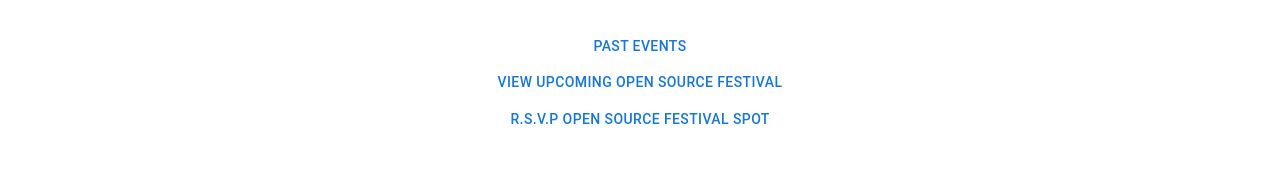
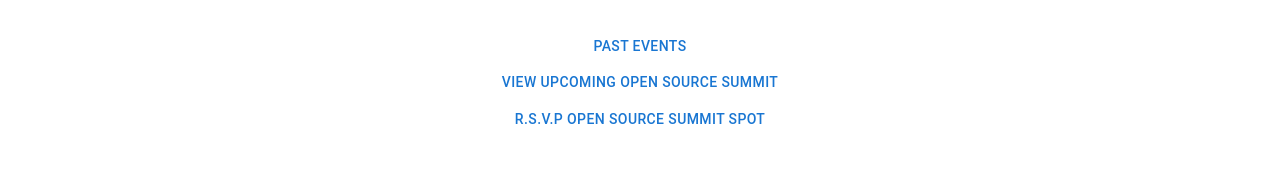
Before and after one commit to oscakampala/oscakampala.github.io, a Next.js app: page / in a window 1280 px wide. Shown: the part 409-579 px from the top of the page. Built offline with nearby package versions, Linux system fonts and the light colour scheme.

Commit message:
Name change from festival to summit

```diff
--- a/pages/festival.js
+++ b/pages/festival.js
@@ -9,7 +9,7 @@ export default function Festival() {
 
             <Container>
                 <h1>
-                    THE OPEN SOURCE FESTIVAL 2022, KAMPALA EDITION
+                    THE OPEN SOURCE SUMMIT KAMPALA EDITION
                 </h1>
 
                 <h3>
--- a/pages/index.js
+++ b/pages/index.js
@@ -46,11 +46,11 @@ export default function Home() {
         </Button>
 
         <Button>
-            <a href='https://oscakampala.github.io/festival'>View UpComing Open Source Festival</a>
+            <a href='https://oscakampala.github.io/festival'>View UpComing Open Source Summit</a>
         </Button>
 
         <Button>
-            <a href='https://bit.ly/oscafestkla'>R.S.V.P Open Source Festival Spot</a>
+            <a href='https://bit.ly/oscafestkla'>R.S.V.P Open Source Summit Spot</a>
         </Button>
 
         <div className="grid">
```
